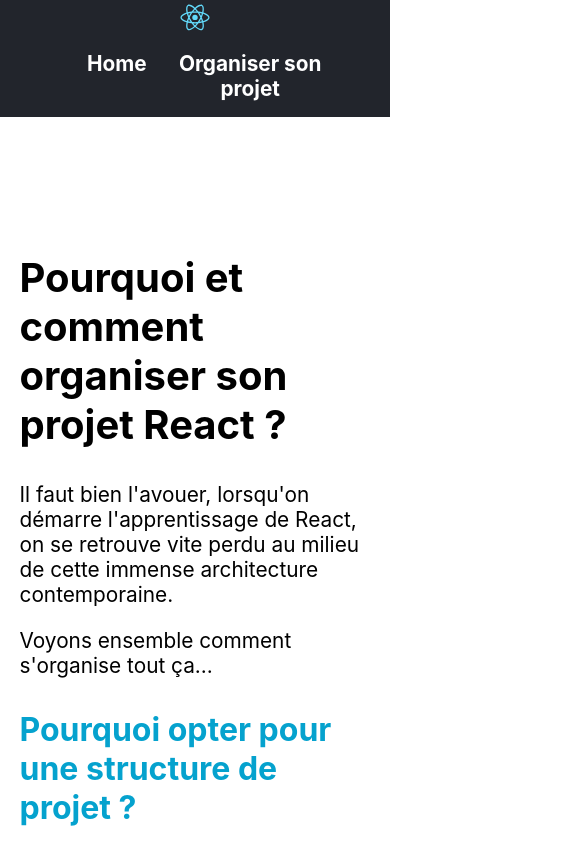
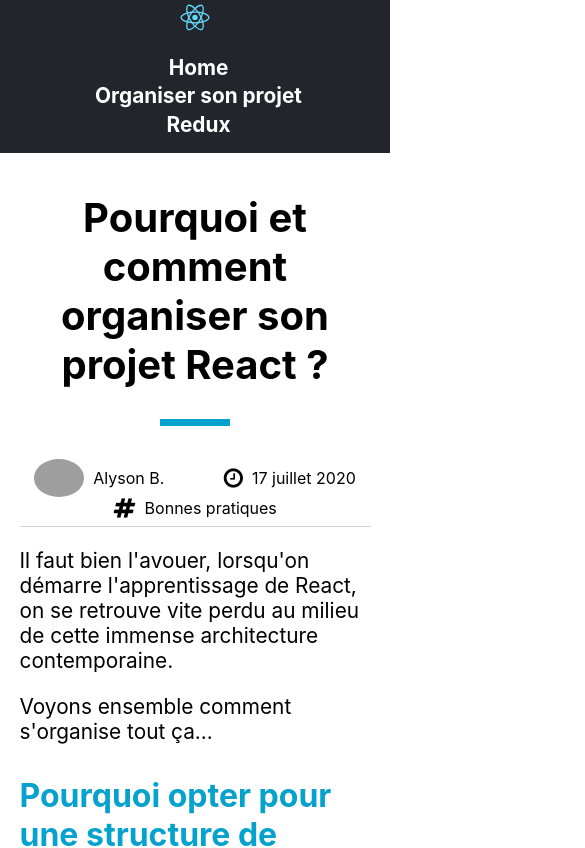
Before and after one commit to alyson-b69/react-start, a React (Create React App) app: page /organiser-son-projet in a window 390 px wide. Shown: the top 848 px of the page, 585 px wide, since content can reach past the window. Built offline with nearby package versions, Linux system fonts and the light colour scheme; grey boxes are pictures that could not be loaded.

Commit message:
creation page redux et fixer probleme responsive et ajouter fontawesome

```diff
--- a/public/index.html
+++ b/public/index.html
@@ -3,6 +3,7 @@
   <head>
     <meta charset="utf-8" />
     <link rel="icon" href="%PUBLIC_URL%/favicon.ico" />
+    <link rel="stylesheet" href="https://cdnjs.cloudflare.com/ajax/libs/font-awesome/4.7.0/css/font-awesome.min.css">
     <meta name="viewport" content="width=device-width, initial-scale=1" />
     <meta name="theme-color" content="#000000" />
     <meta
--- a/src/App.css
+++ b/src/App.css
@@ -1,6 +1,24 @@
 .App {
   text-align: justify;
 }
+
+
+.row{
+  display: -ms-flexbox;
+    display: flex;
+    -ms-flex-wrap: wrap;
+    flex-wrap: wrap;
+    margin-right: -15px;
+    margin-left: -15px;
+}
+
+
+.justify-content-around {
+  -ms-flex-pack: distribute!important;
+  justify-content: space-around!important;
+  align-items: center;
+}
+
 
 
 /* MAIN CONTENT */
@@ -27,6 +45,15 @@ h2{
   font-size:2.5em
 }
 
+.mainContent h2:after{
+  content: "";
+    display: block;
+    width: 20%;
+    height: 7px;
+    background-color: #05a2ce;
+    margin: 30px auto;
+}
+
 .main p{
   font-size:1.3em;
 }
@@ -40,6 +67,7 @@ h2{
   color:#05a2ce;
 }
 
+/* BALISES STYLISEES */
 .quote{
   box-shadow: 0 4px 6px 0 rgba(0,0,0,.2);
   border-left: 7px solid #05a2ce;
@@ -47,12 +75,16 @@ h2{
   margin-bottom: 20px;
 }
 
+.quote .fa{
+  font-size:1.4em;
+}
+
 code{
   font-family:monospace,serif;
   color:#05a2ce;
 }
 
-pre {
+.coding {
   font-size:1.4em;
   background-color: #f0f0f0;
   padding: 15px 20px;
@@ -60,15 +92,28 @@ pre {
   border-radius: 4px;
 }
 
+.coding p {
+  font-size:0.8em;
+  font-family:monospace,serif;
+}
+
+.coding p:before {
+  content : "| ";
+  margin-left: -0.5em;
+  font-weight:bold;
+  color:#05a2ce;
+}
+
+/* RESPONSIVE */
+
 @media screen and (max-width: 900px) {
 
   .main{
-    margin-top:220px;
     flex-direction:column;
 
   }
   .mainContent{
-    width:100%;
+    width:100% !important;
     text-align:left;
     margin-left:0;
     margin-right:0;
--- a/src/App.js
+++ b/src/App.js
@@ -6,6 +6,7 @@ import Home from './components/Home/Home'
 import Organiser from './components/Organiser/Organiser'
 import MainMenu from './components/MainMenu/MainMenu'
 import SideBar from './components/SideBar/SideBar'
+import Redux from './components/Redux/Redux'
 
 function App() {
   return (
@@ -24,6 +25,9 @@ function App() {
         <Route exact path="/organiser-son-projet">
         <Organiser />
         </Route>
+        <Route exact path="/redux">
+        <Redux />
+        </Route>
 
       </Switch>
       </div>
--- a/src/components/Home/Home.js
+++ b/src/components/Home/Home.js
@@ -10,8 +10,9 @@ function Home(){
             <p>Nous avons créé ce petit site pour t'apporter quelques petites informations bien utiles quand on démarre l'apprentissage de React JS.</p>
             <p>Installe-toi confortablement, et bonne lecture !</p>
             <br/>
-            <img src="https://xbsoftware.com/wp-content/uploads/2019/03/react-js-pict.png" alt="React illustration" title="credit photo : xbsoftware.com "/>
-
+            <img src="https://xbsoftware.com/wp-content/uploads/2019/03/react-js-pict.png" alt="React illustration"/>
+            <br/>
+            <span>Crédit illustration : <a href="https://xbsoftware.com" alt="site de xbsoftware">xbsoftware.com</a></span>
         </div>
 
     )
--- a/src/components/MainMenu/MainMenu.css
+++ b/src/components/MainMenu/MainMenu.css
@@ -42,6 +42,18 @@
       flex-direction:column;
     }
 
+    .mainMenu ul{
+      flex-direction: column;
+      padding: 0;
+      width:90%;
+      margin-left:auto;
+      margin-right:auto;
+    }
+
+    .mainMenu li{
+    margin-top:1%;
+    }
+
     .mainMenu img{
       margin:auto;
       width:50px;
--- a/src/components/MainMenu/MainMenu.js
+++ b/src/components/MainMenu/MainMenu.js
@@ -16,7 +16,9 @@ console.log(Router);
           <li>
             <Link to="/organiser-son-projet">Organiser son projet</Link>
           </li>
-
+          <li>
+            <Link to="/redux">Redux</Link>
+          </li>
         </ul>
       </nav>
 
--- a/src/components/Organiser/Organiser.css
+++ b/src/components/Organiser/Organiser.css
@@ -1,3 +1,34 @@
+ h2{
+    text-align:center;
+}
+
+/* META INFOS*/
+
+.postInfos{
+    padding-bottom:2%;
+    margin-bottom:4%;
+    border-bottom: solid 1px lightgrey;
+}
+
+.metaInfo{
+    display:flex;
+    align-items:center;
+}
+
+.metaInfo .fa {
+    font-size:1.4em;
+}
+
+.metaInfo img{
+    width:50px;
+    border-radius:50%;
+}
+
+
+.metaInfo p{
+
+}
+
 .orgImg{
     text-align:center;
 }
@@ -5,7 +36,9 @@
 .orgImg img{
     border-radius:10px;
     box-shadow: 0 4px 6px 0 rgba(0,0,0,.2);
+    margin-bottom:1%;
 }
+
 
 .organiser ul{
     list-style:none;
--- a/src/components/Organiser/Organiser.js
+++ b/src/components/Organiser/Organiser.js
@@ -6,6 +6,24 @@ function Organiser(){
     return(
         <div className="organiser">
             <h2>Pourquoi et comment organiser son projet React ?</h2>
+            <div className="postInfos">
+                <div className="row justify-content-around">
+                    <div class="metaInfo">
+                    <img src="https://miro.medium.com/fit/c/160/160/1*BtEzK0FjhA4mr7X5JAmPEQ@2x.jpeg" alt="Alyson photo" />
+                    &nbsp;
+                    Alyson B.
+                    </div>
+                    <div class="metaInfo">
+                    <i class="fa fa-clock-o" aria-hidden="true"></i>
+                    &nbsp;
+                    17 juillet 2020
+                    </div>
+                    <div class="metaInfo">
+                    <i class="fa fa-hashtag" aria-hidden="true"></i>
+                    &nbsp;
+                    Bonnes pratiques</div>
+                </div>
+            </div>
             <p>Il faut bien l'avouer, lorsqu'on démarre l'apprentissage de React,
             on se retrouve vite perdu au milieu de cette immense architecture contemporaine. </p>
             <p>Voyons ensemble comment s'organise tout ça...  </p>
@@ -18,7 +36,10 @@ function Organiser(){
             Cela permet également d'éviter son effondrement.</p>
             <div className="orgImg">
             <img src="https://media.giphy.com/media/2ZFuPKWcSw16E/giphy.gif" alt="effondrement d'immeuble"/>
+            <br/>
+            <span>Crédit Gif : <a href="https://media.giphy.com/" alt="site Giphy">Giphy</a></span>
             </div>
+
 
 
 
@@ -45,7 +66,11 @@ function Organiser(){
             </div>
 
             <h3>Le nommage des fichiers</h3>
-            <p className="quote">"Nommez votre composant en ayant à l'esprit ce qu'il représente."<br/> Dan Abramov</p>
+            <p className="quote">
+            <i class="fa fa-angle-double-left" aria-hidden="true"></i> Nommez votre composant en ayant à l'esprit ce qu'il représente. <i class="fa fa-angle-double-right" aria-hidden="true"></i>
+
+                 <br/>
+                 Dan Abramov</p>
 
             <p>Il est important de donner un nom explicite à vos fichiers,
             en évitant à tout prix les noms génériques tels que <code>index.js</code>.</p>
@@ -60,10 +85,8 @@ function Organiser(){
             <p>Quoi qu'il en soit, restez constant, afin de ne pas avoir du <code>.jsx</code> et du <code>.js</code> au sein d'un même projet.</p>
 
 
-            <h3>Test pre</h3>
-            <pre>
-            import &#123; hasRoles &#125; from 'services/security/hasRoles';
-            </pre>
+
+
         </div>
 
     )
--- /dev/null
+++ b/src/components/Redux/Redux.js
@@ -0,0 +1,48 @@
+import React from "react"
+import "./Redux.css"
+
+function Redux(){
+
+return(
+    <div className="redux">
+        <h2>Introduction à Redux</h2>
+        <div className="postInfos">
+                <div className="row justify-content-around">
+                    <div class="metaInfo">
+                    <img src="https://github.com/EthernalSlayer/MarkdownCV/blob/master/anonymous02.jpg?raw=true" alt="Guillaume photo" />
+                    &nbsp;
+                    Guillaume B.
+                    </div>
+                    <div class="metaInfo">
+                    <i class="fa fa-clock-o" aria-hidden="true"></i>
+                    &nbsp;
+                    17 juillet 2020
+                    </div>
+                    <div class="metaInfo">
+                    <i class="fa fa-hashtag" aria-hidden="true"></i>
+                    &nbsp;
+                    Découvertes</div>
+                </div>
+            </div>
+
+            <p>Paragraphe d'introduction ...</p>
+
+            <h3>Sous titre</h3>
+            <p>Blablabla</p>
+
+            <h3>Sous titre</h3>
+            <p>Contenue</p>
+
+            <h3>Exemple image</h3>
+            <div className="orgImg">
+            <img src="https://media.giphy.com/media/2ZFuPKWcSw16E/giphy.gif" alt="effondrement d'immeuble"/>
+            </div>
+
+
+    </div>
+
+)
+
+}
+
+export default Redux;
--- a/src/components/SideBar/SideBar.css
+++ b/src/components/SideBar/SideBar.css
@@ -20,6 +20,7 @@
         width:100%;
         border:none;
         text-align:center;
+        border-top: solid 1px lightgray;
     }
 
 }
```
Also changed, not shown: src/components/Redux/Redux.css (added).
